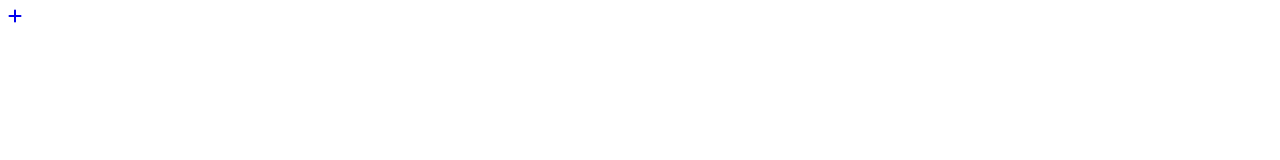
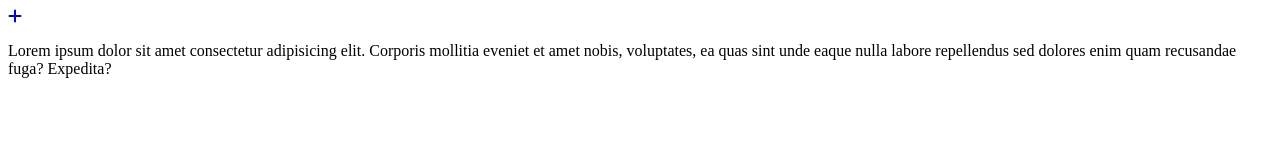
Before and after one commit to linhthuynguyen612/Project1, a plain HTML site: page BT01/index.html in a window 1280 px wide. Drawn offline with Linux system fonts and the light colour scheme.

Commit message:
Update index

```diff
--- a/BT01/index.html
+++ b/BT01/index.html
@@ -79,5 +79,6 @@
             </div>
         </div>
     <script src="index.js"></script>
+    <p>Lorem ipsum dolor sit amet consectetur adipisicing elit. Corporis mollitia eveniet et amet nobis, voluptates, ea quas sint unde eaque nulla labore repellendus sed dolores enim quam recusandae fuga? Expedita?</p>
 </body>
 </html>
```
